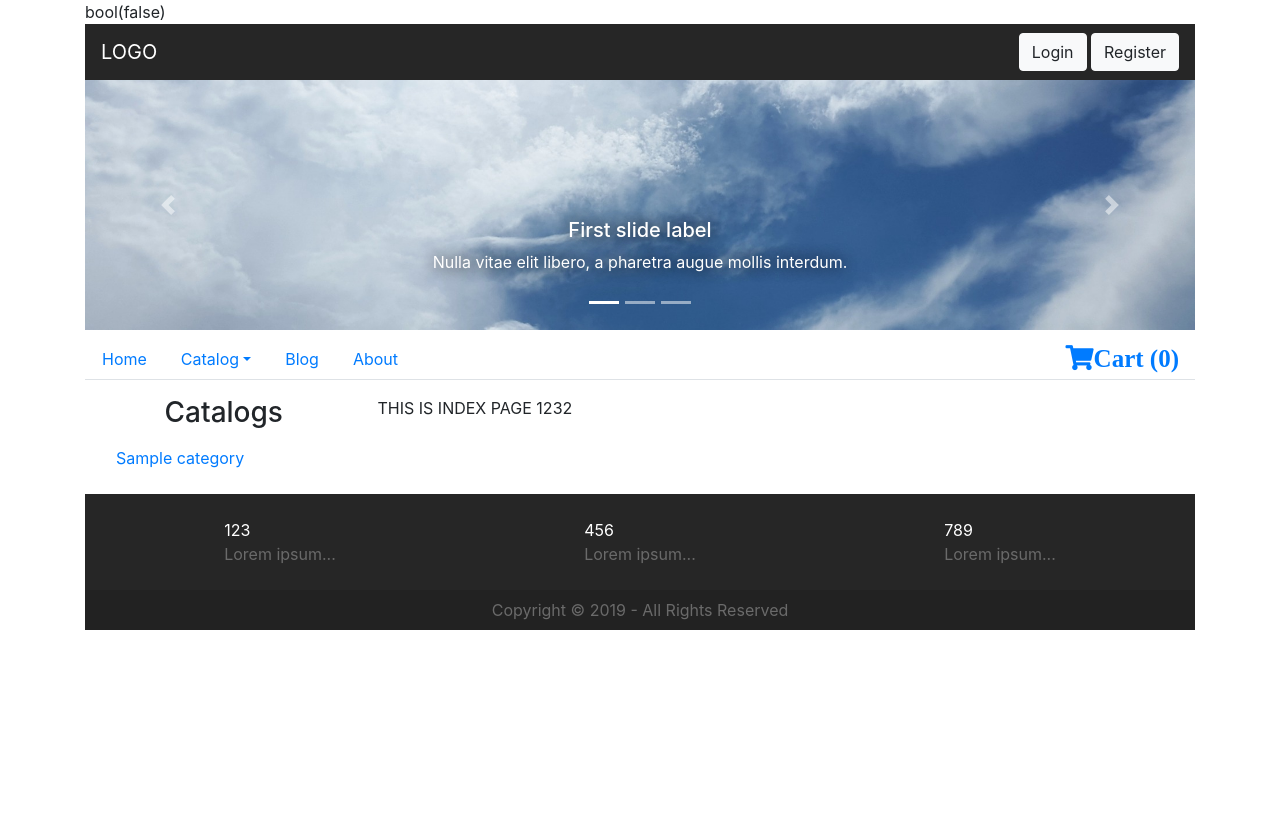
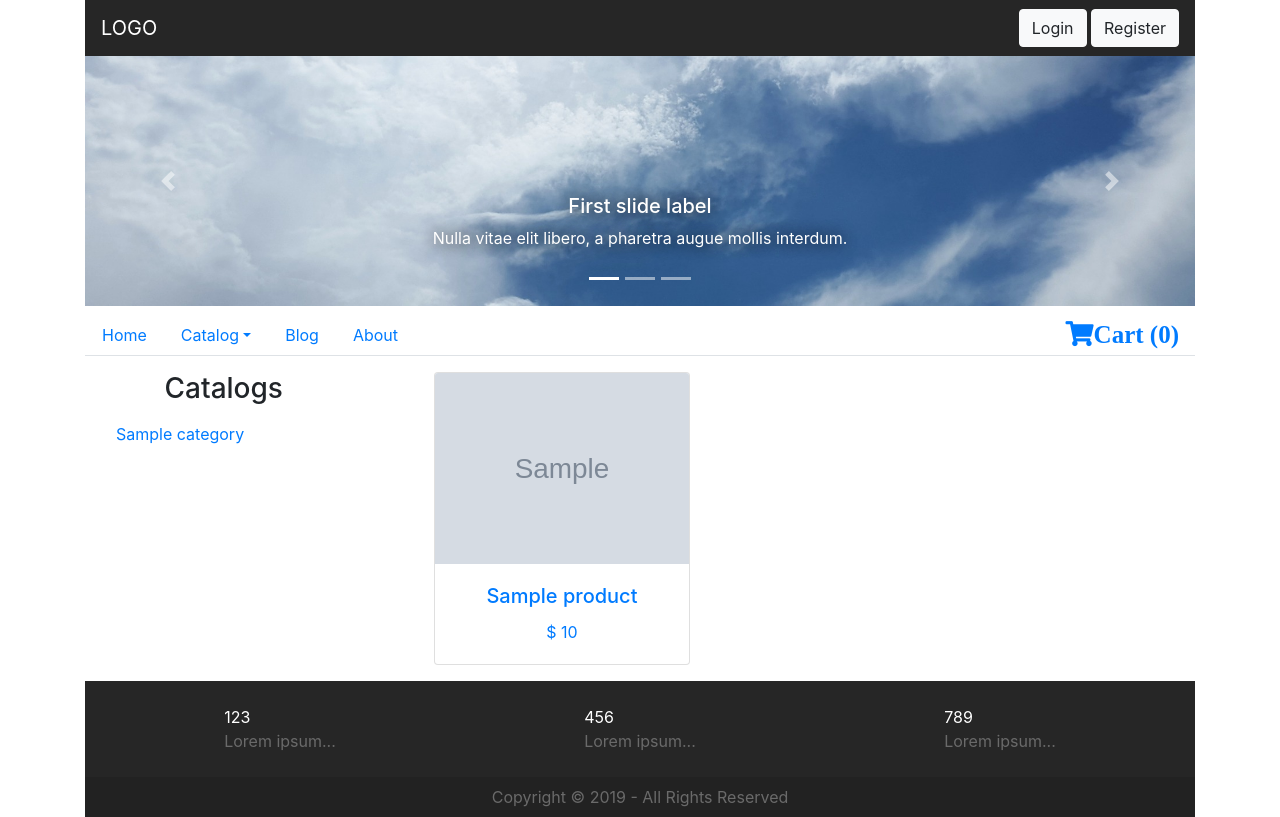
Before and after one commit to Diceon/Parduotuve, a PHP site: page / in a window 1280 px wide. Before the commit the page ends 630 px from the top, so only its background shows below. Run offline with PHP 8.4, Linux system fonts and the light colour scheme; tables that the repository leaves empty hold one stand-in row (values such as "Sample post"); grey boxes marked "Sample" are stand-in pictures; some libraries are stand-ins or nearby versions; some web fonts are replaced.

Commit message:
Implemented category and product views in index/product/category pages

```diff
--- a/TODO.txt
+++ b/TODO.txt
@@ -3,8 +3,7 @@
 // Add config file
 
 
-// Add meniu ( Categories )
-// Add products
+Add product / category not found
 
 // Add shopping cart - Save method? - Database / session / local storage ???
 
--- a/controllers/catalog.php
+++ b/controllers/catalog.php
@@ -4,6 +4,11 @@ class Catalog extends Controller {
 
     function __construct($args = NULL) {
         parent::__construct();
+
+        if (isset($args[1])) {
+            $this->view->addData($this->model->getProducts($args[1]), "products");
+        }
+
         $this->view->render('catalog/index');
     }
 
--- a/controllers/index.php
+++ b/controllers/index.php
@@ -4,7 +4,7 @@ class Index extends Controller {
 
     function __construct($args = NULL) {
         parent::__construct();
-        $this->view->render('index/index', $this->model->getProducts());
+        $this->view->render('index/index');
     }
 
 }
--- a/core/controller.php
+++ b/core/controller.php
@@ -16,6 +16,7 @@ class Controller {
 
         // Instantiating View class
         $this->view = new View($this->session, $this->model);
+        $this->view->addData($this->model->getCategories(), 'categories');
     }
 
     function loadModel($name) {
--- a/core/core.php
+++ b/core/core.php
@@ -18,7 +18,7 @@ class Core {
 
                 // Setting current controller to requested
                 $this->controller = $url[0];
-                unset($url[0]);
+                //unset($url[0]); // REMOVE ?
             } else {
                 $this->controller = 'errno';
             }
@@ -39,7 +39,7 @@ class Core {
 
     function parseUrl() {
         if (filter_has_var(INPUT_GET, 'url')) {
-            return explode('/', filter_var(rtrim($_GET['url'], '/'), FILTER_SANITIZE_URL));
+            return explode('/', filter_var(rtrim($_GET['url'], '/'), FILTER_SANITIZE_STRING));
         }
     }
 
--- a/core/model.php
+++ b/core/model.php
@@ -33,4 +33,23 @@ class Model {
         }
     }
 
+    function getProducts($category = NULL) {
+
+        $result = mysqli_query($this->db, "SELECT * FROM products" . ($category != NULL ? " WHERE category_id = (SELECT id FROM categories WHERE name = '" . $category . "') LIMIT 1" : ""));
+
+        if ($result) {
+
+            $products = array();
+
+            while ($product = mysqli_fetch_array($result, MYSQLI_ASSOC)) {
+                array_push($products, $product);
+            }
+
+            return $products;
+        } else {
+            echo mysqli_error($this->db);
+            return array();
+        }
+    }
+
 }
--- a/core/view.php
+++ b/core/view.php
@@ -5,10 +5,15 @@ class View {
     protected $session;
     protected $model;
     protected $page;
+    private $data;
 
     function __construct($session, $model) {
         $this->session = $session;
         $this->model = $model;
+    }
+
+    public function addData($data, $key) {
+        $this->data[$key] = $data;
     }
 
     public function render($name, $data = NULL) {
--- a/models/indexModel.php
+++ b/models/indexModel.php
@@ -6,8 +6,4 @@ class indexModel extends Model {
         parent::__construct();
     }
 
-    function getProducts() {
-        return 1232;
-    }
-
 }
--- a/style.css
+++ b/style.css
@@ -25,6 +25,13 @@
 /* HEADER END */
 
 /*  MAIN BEGIN   */
+.card {
+    transition: all 0.25s;
+}
+
+html .card:hover {
+    transform: rotate(180deg);
+}
 /*  MAIN END   */
 
 /*  FOOTER BEGIN    */
--- a/views/head.php
+++ b/views/head.php
@@ -22,7 +22,7 @@
 <body>
 
 <div class="container">
-        <?php var_dump($this->session->isLogged()); ?>
+
 <!-- Header BEGIN -->
 <header>
     <div class="header-top">
--- a/views/index/index.php
+++ b/views/index/index.php
@@ -3,8 +3,21 @@
         <?php include_once 'views/menu_categories.php'; ?>
     </aside>
 
-    <div class="col-md-9">
-        THIS IS INDEX PAGE
-        <?php echo $data; ?>
+    <div class="col-md-9 row">
+        <pre>
+<?php //var_dump($this->model->getProducts()) ?>
+        </pre>
+        <?php foreach ($this->model->getProducts() as $key => $value) { ?>
+        <div class="card mx-1" style="width: 16rem;">
+            <a href="/parduotuve/product/<?php echo mb_strtolower($value['name']); ?>">
+                <img src="/parduotuve/img/<?php echo isset($value['image']) ? $value['image'] : 'no-image.png'; ?>" class="card-img-top" alt="">
+                <div class="card-body">
+                    <h5 class="card-title text-center"><?php echo $value['name']; ?></h5>
+                    <p class="card-text text-center"><?php echo '$ ' . $value['price']; ?></p>
+                </div>
+            </a>
+        </div>
+        <?php } ?>
+
     </div>
 </div>
--- a/views/menu_categories.php
+++ b/views/menu_categories.php
@@ -2,7 +2,7 @@
             <h3 class="text-center">Catalogs</h3>
             <?php foreach ($this->model->getCategories() as $key => $category) { ?>
                 <li class="nav-item">
-                    <a class="nav-link" href="/parduotuve/catalog/<?php echo strtolower($category['name']); ?>"><?php echo $category['name']; ?></a>
+                    <a class="nav-link" href="/parduotuve/catalog/<?php echo mb_strtolower($category['name']); ?>"><?php echo $category['name']; ?></a>
                 </li>
             <?php } ?>
         </ul>
```
Also changed, not shown: controllers/product.php (+7 -0 lines), models/productModel.php (+13 -0 lines), views/catalog/index.php (+31 -1 lines), views/product/index.php (+10 -1 lines), img/axc-black.jpg (added), img/no-image.png (added), img/timberland-black.jpg (added).
